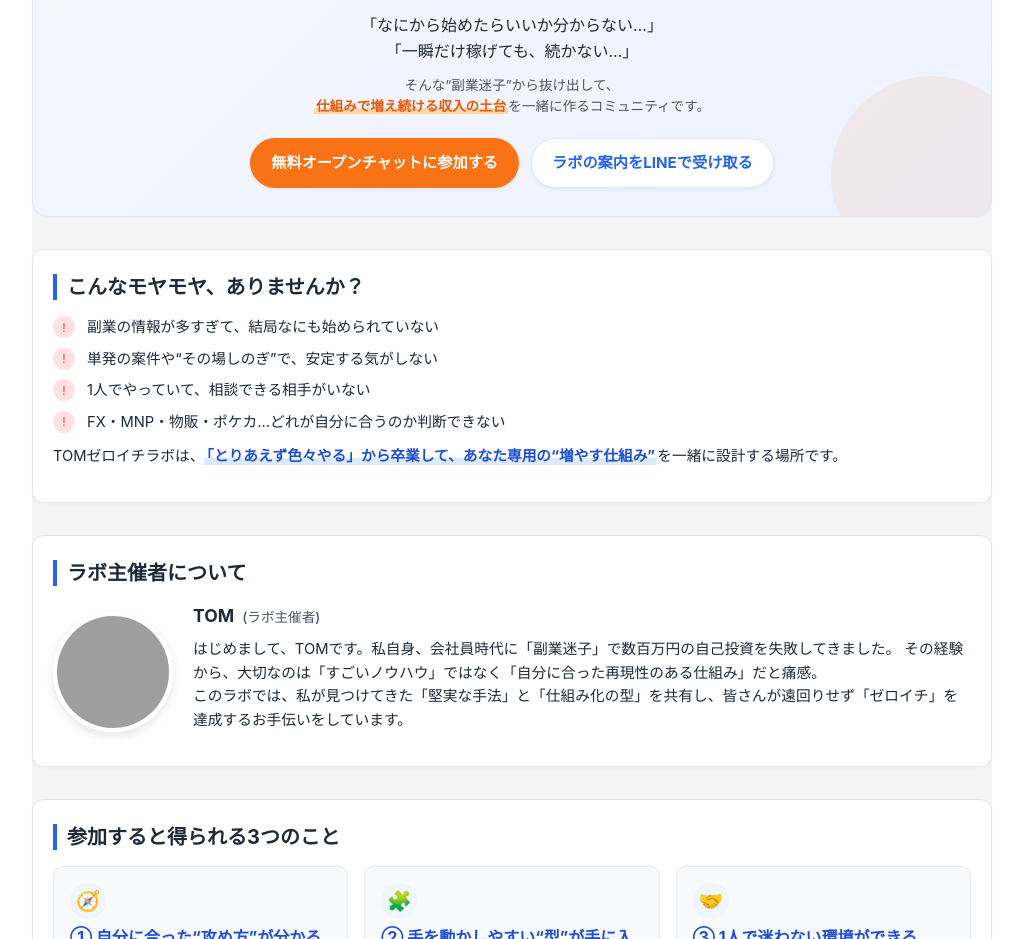
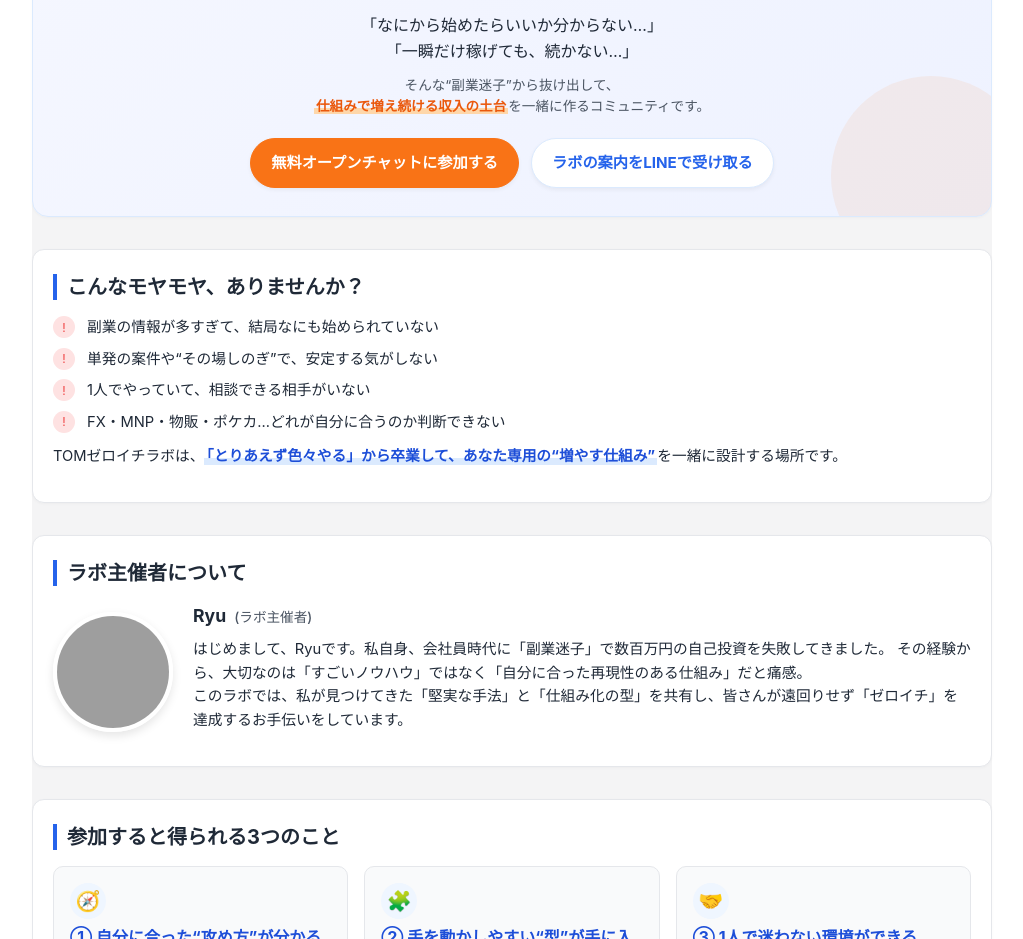
Before and after one commit to TomZeroichi/lp, a plain HTML site: page index.html in a window 1280 px wide. Shown: the part 161-1100 px from the top of the page, without its empty margins (128-1151 px from the left). Drawn offline with Linux system fonts and the light colour scheme; grey boxes are pictures that could not be loaded.

Commit message:
Update profile name from TOM to Ryu

```diff
--- a/index.html
+++ b/index.html
@@ -604,9 +604,9 @@
     <div class="profile-box">
       <img src="https://tomtradesystem.com/wp-content/uploads/2025/11/RYuアイコン.png?text=TOM" alt="主催者TOM" class="profile-img">
       <div class="profile-body">
-        <div class="profile-name">TOM <span>(ラボ主催者)</span></div>
+        <div class="profile-name">Ryu <span>(ラボ主催者)</span></div>
         <p class="profile-text">
-          はじめまして、TOMです。私自身、会社員時代に「副業迷子」で数百万円の自己投資を失敗してきました。
+          はじめまして、Ryuです。私自身、会社員時代に「副業迷子」で数百万円の自己投資を失敗してきました。
           その経験から、大切なのは「すごいノウハウ」ではなく「自分に合った再現性のある仕組み」だと痛感。
           <br>このラボでは、私が見つけてきた「堅実な手法」と「仕組み化の型」を共有し、皆さんが遠回りせず「ゼロイチ」を達成するお手伝いをしています。
         </p>
```
